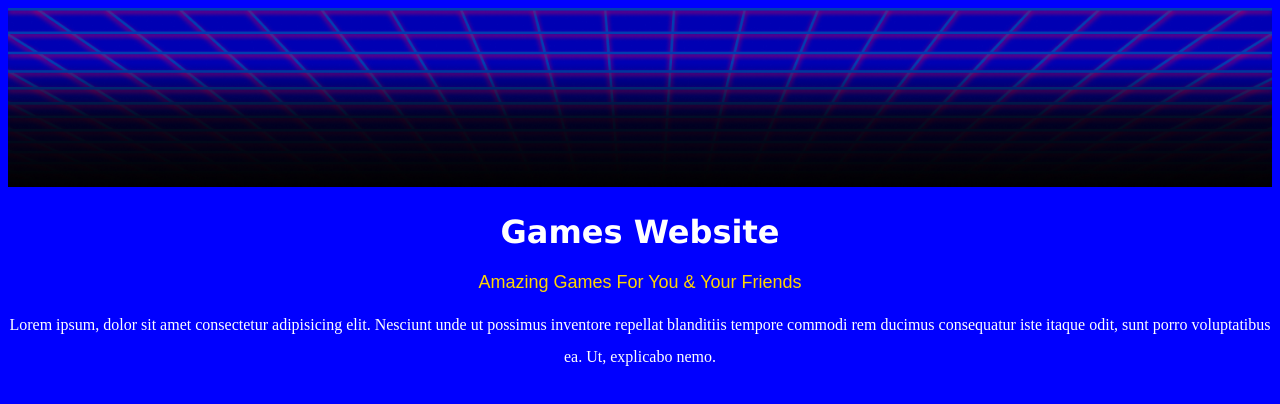
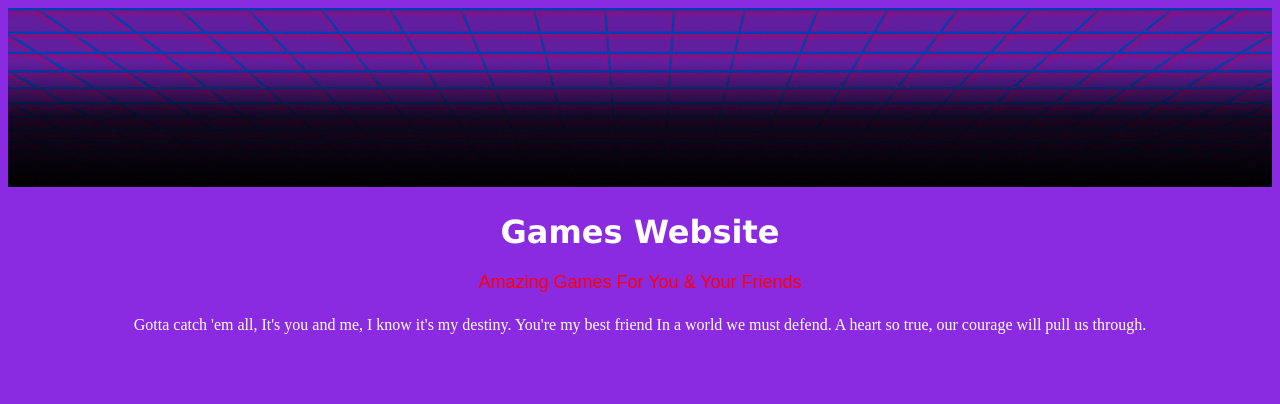
Before and after one commit to Toulouse6/Games, a plain HTML site: page index.html in a window 1280 px wide. Drawn offline with Linux system fonts and the light colour scheme.

Commit message:
Red Title

```diff
--- a/index.html
+++ b/index.html
@@ -16,8 +16,9 @@
     <h1>Games Website</h1>
     <h2>Amazing Games For You & Your Friends</h2>
 
-    <p class="phar">Lorem ipsum, dolor sit amet consectetur adipisicing elit. Nesciunt unde ut possimus inventore repellat blanditiis
-        tempore commodi rem ducimus consequatur iste itaque odit, sunt porro voluptatibus ea. Ut, explicabo nemo.</p>
+    <p class="phar">Gotta catch 'em all, It's you and me, I know it's my destiny. You're my best friend
+        In a world we must defend. A heart so true, our courage will pull us through.
+    </p>
 
 
 </body>
--- a/style.css
+++ b/style.css
@@ -1,5 +1,5 @@
 body {
-    background-color: blue;
+    background-color: blueviolet;
 }
 
 h1 {
@@ -11,7 +11,7 @@ h1 {
 
 h2 {
     font-size: large;
-    color: gold;
+    color: red;
     text-align: center;
     font-weight: 300;
     font-family: Arial, Helvetica, sans-serif;
```
